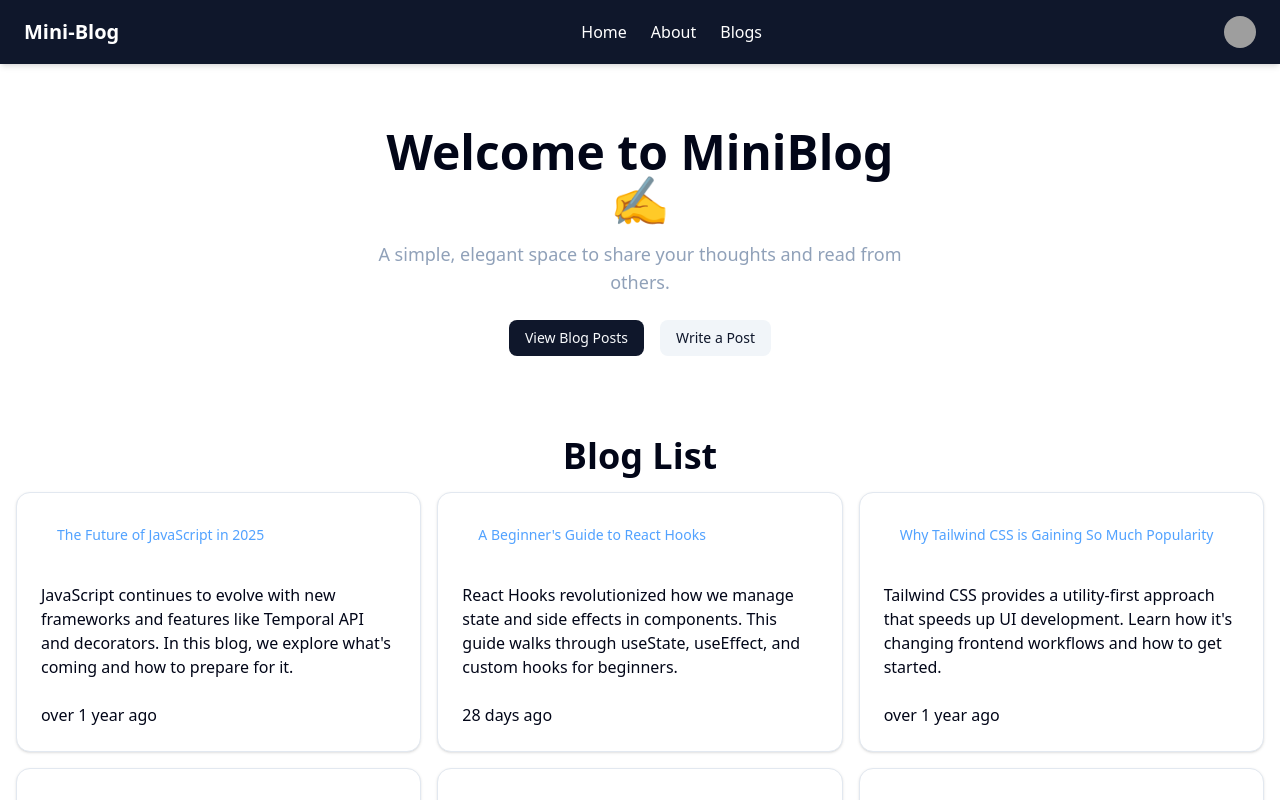
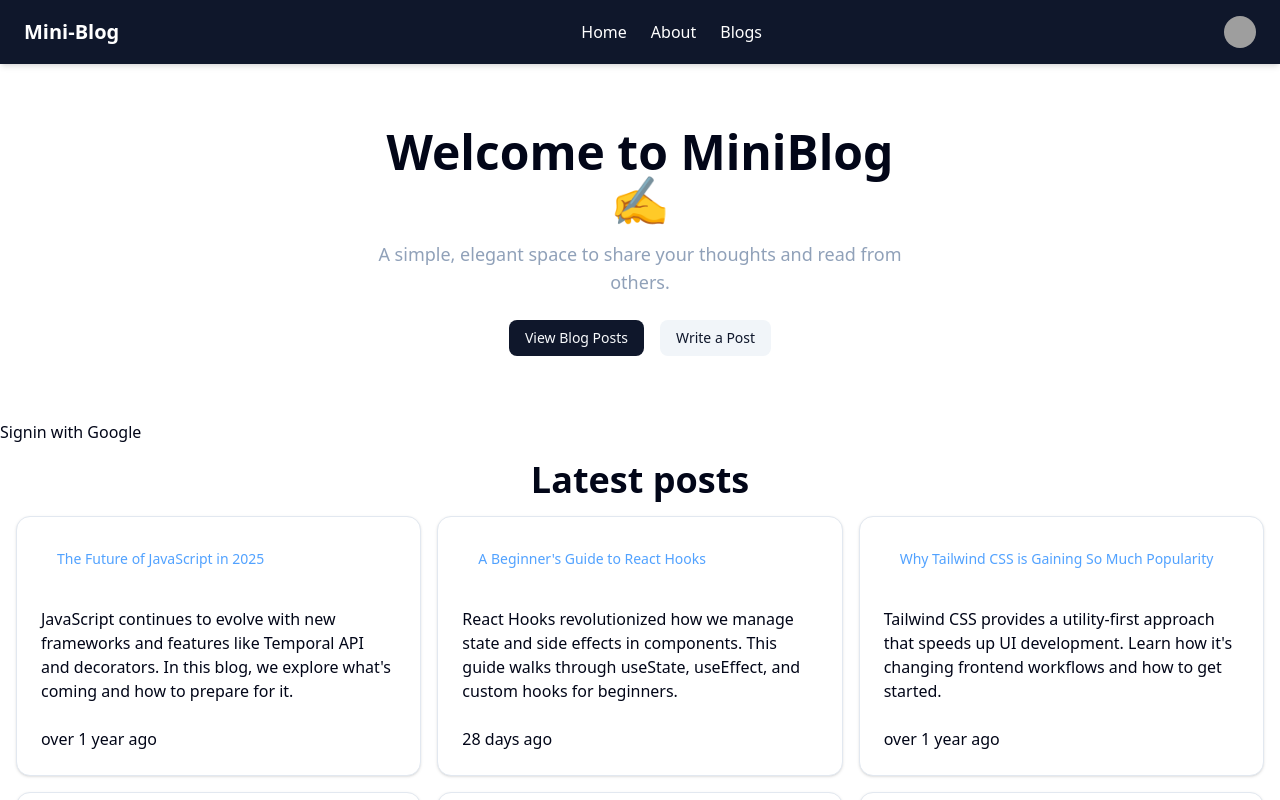
Before and after one commit to Parani2002/mini-blog-app, a Next.js app: page / in a window 1280 px wide. Shown: the top 800 px of the page. Built offline with nearby package versions, Linux system fonts and the light colour scheme; grey boxes are pictures that could not be loaded.

Commit message:
google oauth added

```diff
--- /dev/null
+++ b/api/auth/[...nextauth]/route.ts
@@ -0,0 +1,3 @@
+
+import { handlers } from "@/auth"
+export const { GET, POST } = handlers
--- a/app/page.tsx
+++ b/app/page.tsx
@@ -3,6 +3,7 @@
 import Posts from "./pages/posts";
 import Footer from "./pages/footer"
 import Header from "./components/Header";
+import { signIn } from "@/auth"
 
 export default function Home() {
   return (
@@ -18,7 +19,14 @@
 
 
 
-
+  <form
+      action={async () => {
+        "use server"
+        await signIn("google")
+      }}
+    >
+      <button type="submit">Signin with Google</button>
+    </form>
 
 
       <Posts />
--- a/app/pages/posts/index.tsx
+++ b/app/pages/posts/index.tsx
@@ -6,7 +6,7 @@
 const Posts = () => {
     return (
         <div className='p-4 flex flex-col gap-4'>
-            <h1 className='text-4xl font-bold text-center '>Blog List</h1>
+            <h1 className='text-4xl font-bold text-center '>Latest posts</h1>
             <section className='grid grid-cols-1 sm:grid-cols-2 md:grid-cols-3 lg:grid-cols-3 gap-4'>
                 {blogs.map((post) => (
                     <div key={post.id} className="">
--- /dev/null
+++ b/auth.ts
@@ -0,0 +1,7 @@
+
+import NextAuth from "next-auth"
+import Google from "next-auth/providers/google"
+
+export const { handlers, signIn, signOut, auth } = NextAuth({
+  providers: [Google],
+})
--- a/package.json
+++ b/package.json
@@ -17,7 +17,7 @@
     "date-fns": "^4.1.0",
     "lucide-react": "^0.525.0",
     "next": "15.3.4",
-    "next-auth": "^4.24.11",
+    "next-auth": "^5.0.0-beta.29",
     "react": "^19.0.0",
     "react-dom": "^19.0.0",
     "tailwind-merge": "^3.3.1"
```
Also changed, not shown: 1 other file (tests, documents, lock files or other folders).
